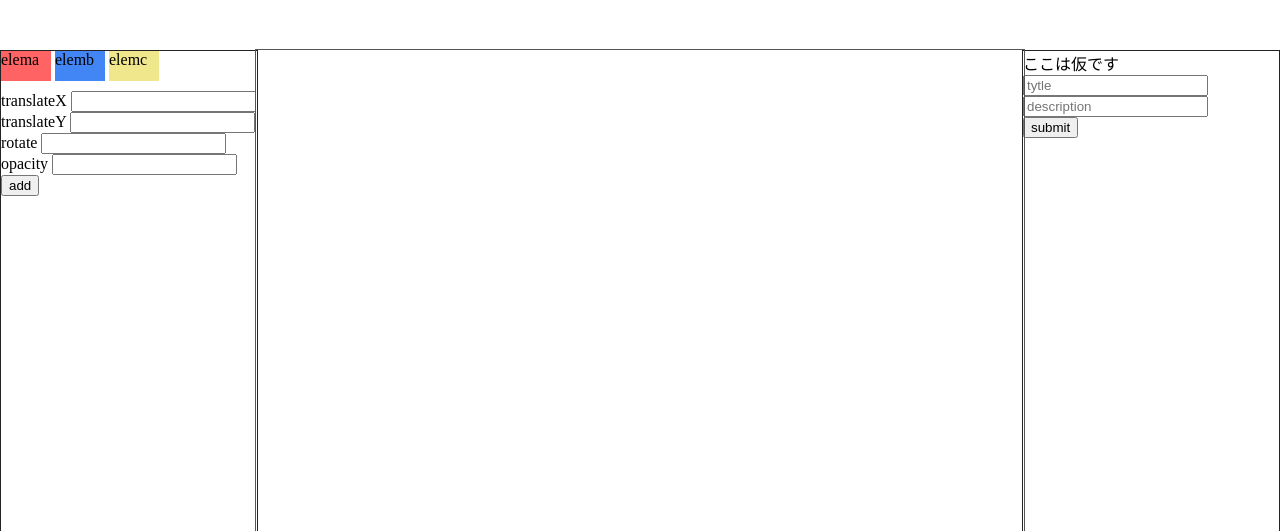
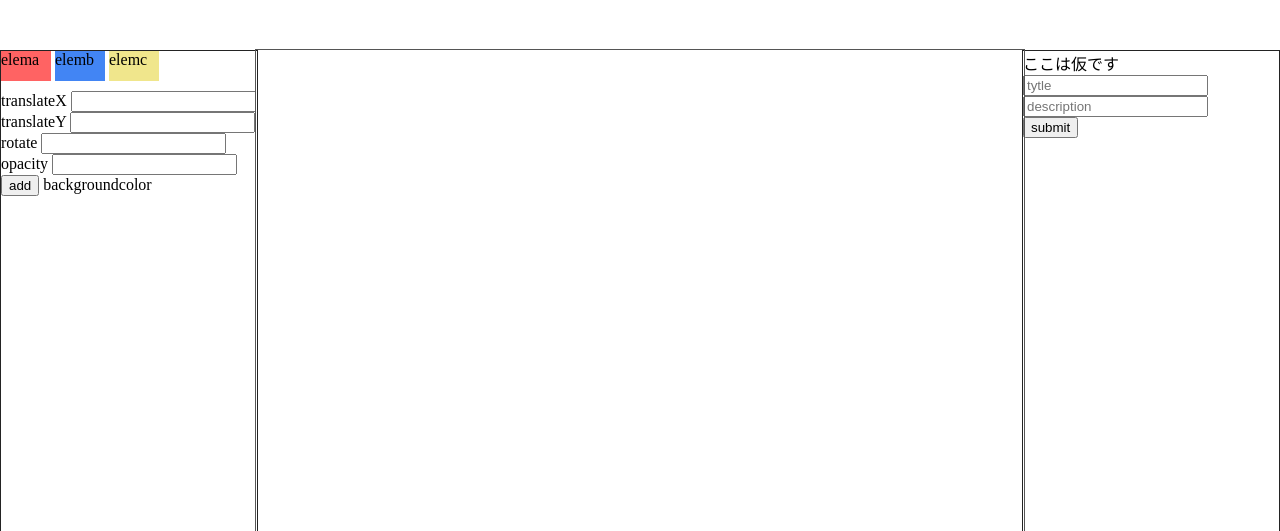
Before and after one commit to rain-lotus/Web-Animation-Generator, a PHP site: page / in a window 1280 px wide. Shown: the top 531 px of the page. Run offline with PHP 8.4, Linux system fonts and the light colour scheme; some libraries are stand-ins or nearby versions.

Commit message:
変えました
変えたよ

```diff
--- a/edit/index.php
+++ b/edit/index.php
@@ -25,12 +25,14 @@
 <!--    <div class="add_move" id="rotate">rotate</div>-->
 <!--    <div class="add_move" id="opacity">opacity</div>-->
 <!--    <br>-->
+<!---->
 
     translateX <input type="text" class="parameter" id="translateX"><br>
     translateY <input type="text" class="parameter" id="translateY"><br>
     rotate <input type="text" class="parameter" id="rotate"><br>
     opacity <input type="text" class="parameter" id="opacity"><br>
     <input type="button" value="add" class="add">
+    backgroundcolor
 
 </div>
 <div class="right">
@@ -59,9 +61,6 @@
 
     <div class="get_html"></div>
 
-    <!--    多分こんな感じで原始的にhtmlとanimation_arrayの文字列を送って保存すれば行ける。もっといい方法があればいいんだけど-->
-    <!--    <a href="index.php?animation=zaadfaewsfw"><input type="button" value="save" id="save"></a><br>-->
-
     <div id="history"></div>
 
 </div>
--- a/edit/js/function.js
+++ b/edit/js/function.js
@@ -29,6 +29,13 @@ var select_element = function () {
         is_moving = false;
     }
 };
+
+var add_history_block = function(){
+
+};
+
+
+
 
 var make_history_block = function () {
     //その時選択されているelementに対して一個の塊を作る
@@ -107,6 +114,7 @@ var add_animation = function (boxnum) {
     return this_animations_array;
 };
 
+
 //divをタイムライン用の配列に代入
 var compile_animation = function () {
     animations = [];
```
